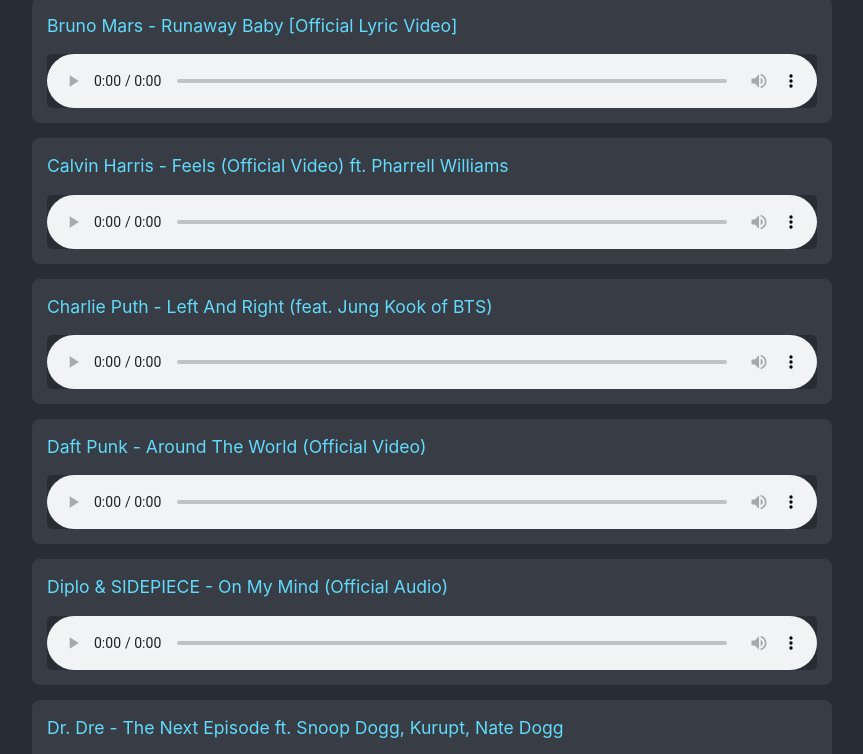
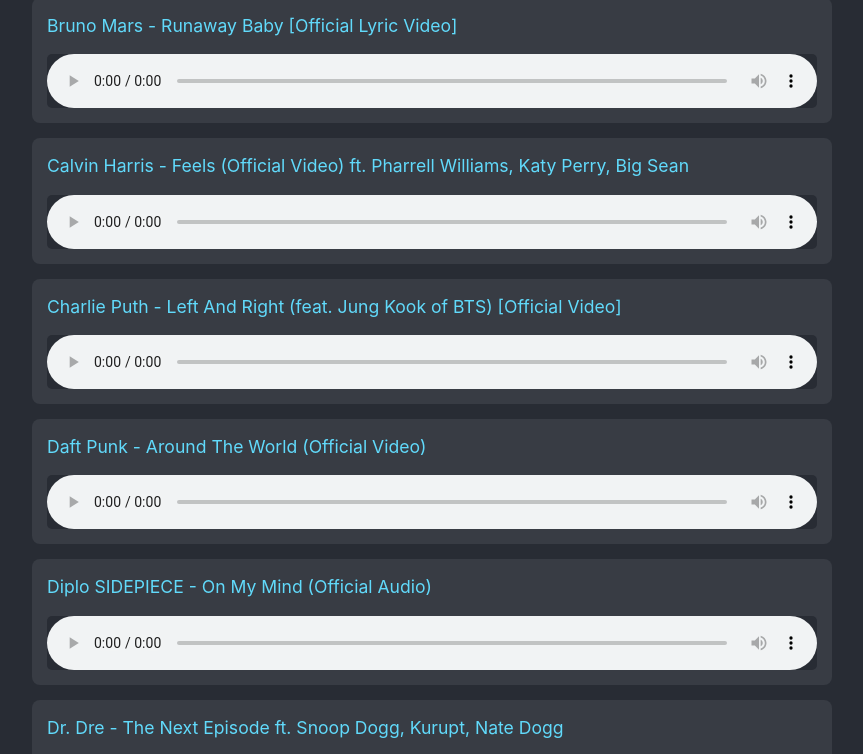
Before and after one commit to mattadosss/Music-Player, a React (Create React App) app: page / in a window 1280 px wide. Shown: the part 542-1296 px from the top of the page, without its empty margins (208-1071 px from the left). Built offline with nearby package versions, Linux system fonts and the light colour scheme.

Commit message:
small songs name fix

```diff
--- a/src/App.js
+++ b/src/App.js
@@ -6,10 +6,10 @@
         'Baby Bash - Suga Suga ft. Frankie J.mp3',
         'Blitzkrieg Bop (Remastered Version).mp3',
         'Bruno Mars - Runaway Baby [Official Lyric Video].mp3',
-        'Calvin Harris - Feels (Official Video) ft. Pharrell Williams.mp3',
-        'Charlie Puth - Left And Right (feat. Jung Kook of BTS).mp3',
+        'Calvin Harris - Feels (Official Video) ft. Pharrell Williams, Katy Perry, Big Sean.mp3',
+        'Charlie Puth - Left And Right (feat. Jung Kook of BTS) [Official Video].mp3',
         'Daft Punk - Around The World (Official Video).mp3',
-        'Diplo & SIDEPIECE - On My Mind (Official Audio).mp3',
+        'Diplo  SIDEPIECE - On My Mind (Official Audio).mp3',
         'Dr. Dre - The Next Episode ft. Snoop Dogg, Kurupt, Nate Dogg.mp3',
         'Escape (The Pina Colada Song).mp3',
         'Give It To Me.mp3',
```
